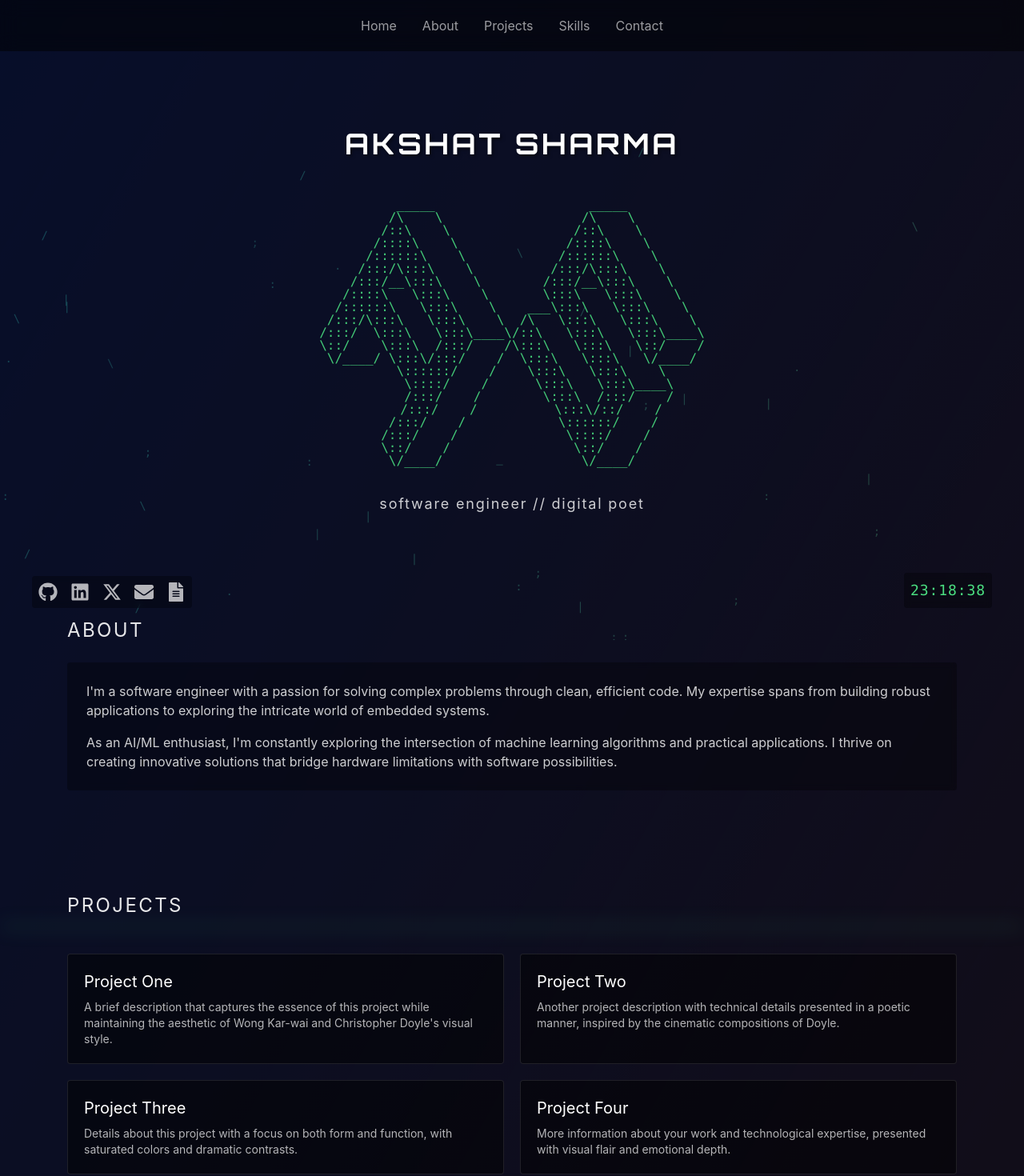
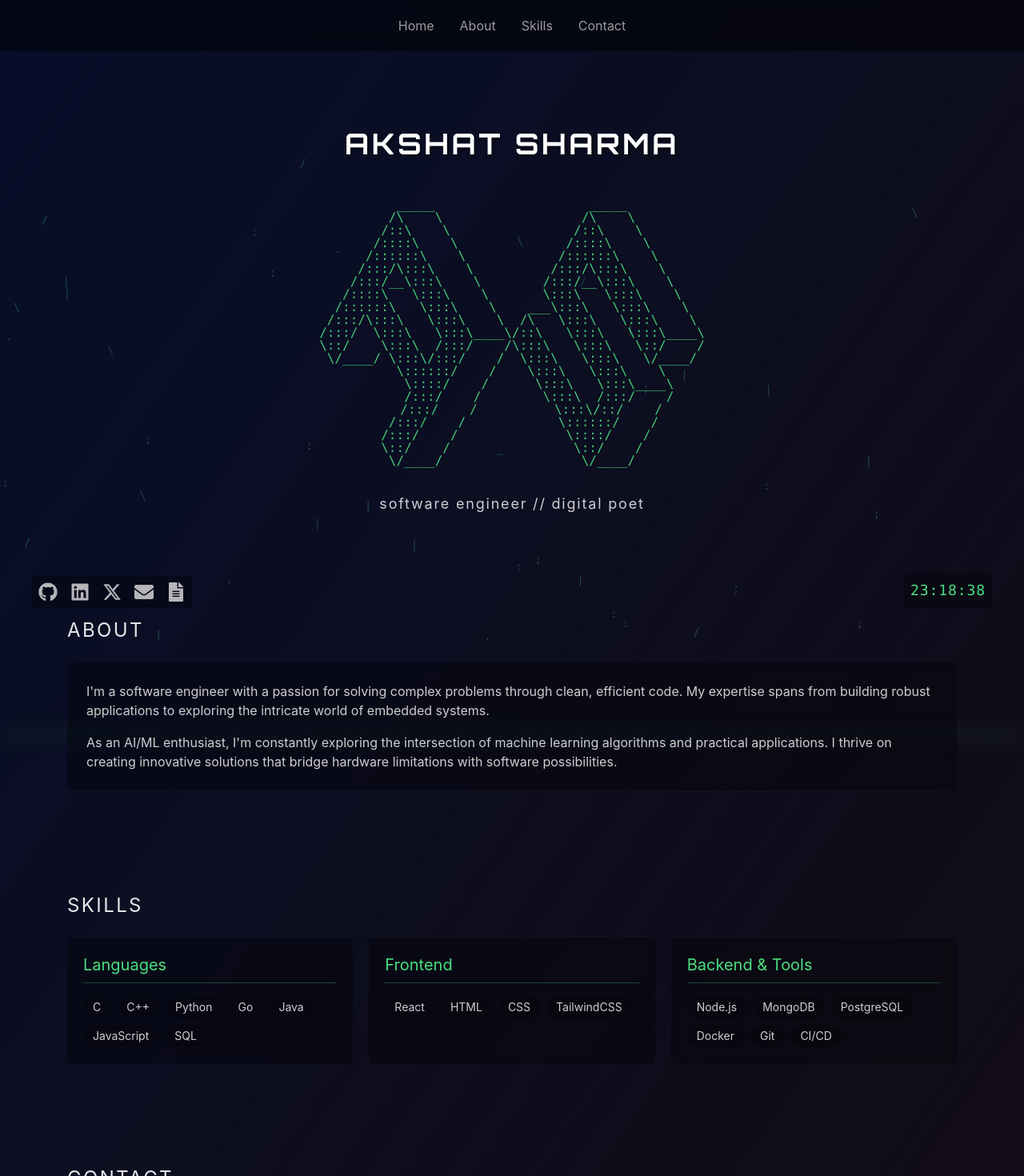
Before and after one commit to Cyoger/akshatsharma.com, a React (Create React App) app: page / in a window 1280 px wide. Shown: the top 1470 px of the page at 80% size. Built offline with nearby package versions, Linux system fonts and the light colour scheme.

Commit message:
some more fixes, commented out projects section for now

```diff
--- a/src/App.jsx
+++ b/src/App.jsx
@@ -92,7 +92,7 @@ function App() {
 
         {/* Projects Section */}
 
-        <ProjectsSection />
+        {/* <ProjectsSection /> */}
 
 
 
--- a/src/components/Navigation.jsx
+++ b/src/components/Navigation.jsx
@@ -21,7 +21,7 @@ const Navigation = () => {
         <div className="container max-w-6xl mx-auto px-4 flex justify-center space-x-8">
           <a href="#home" className="text-white/60 hover:text-green-400 hover:border-b hover:border-green-400/50 py-1 transition-all duration-300">Home</a>
           <a href="#about" className="text-white/60 hover:text-green-400 hover:border-b hover:border-green-400/50 py-1 transition-all duration-300">About</a>
-          <a href="#projects" className="text-white/60 hover:text-green-400 hover:border-b hover:border-green-400/50 py-1 transition-all duration-300">Projects</a>
+          {/* <a href="#projects" className="text-white/60 hover:text-green-400 hover:border-b hover:border-green-400/50 py-1 transition-all duration-300">Projects</a> */}
           <a href="#skills" className="text-white/60 hover:text-green-400 hover:border-b hover:border-green-400/50 py-1 transition-all duration-300">Skills</a>
           <a href="#contact" className="text-white/60 hover:text-green-400 hover:border-b hover:border-green-400/50 py-1 transition-all duration-300">Contact</a>
         </div>
@@ -46,13 +46,13 @@ const Navigation = () => {
           >
             About
           </a>
-          <a
+          {/* <a
             href="#projects"
             className="text-white/80 text-2xl hover:text-green-400 transition-all duration-300"
             onClick={() => setIsOpen(false)}
           >
             Projects
-          </a>
+          </a> */}
           <a
             href="#skills"
             className="text-white/80 text-2xl hover:text-green-400 transition-all duration-300"
--- a/src/components/ProjectsSection.jsx
+++ b/src/components/ProjectsSection.jsx
@@ -5,8 +5,8 @@ const ProjectsSection = () => {
   const projects = [
     {
       id: 1,
-      title: 'Project One',
-      description: 'A brief description that captures the essence of this project while maintaining the aesthetic of Wong Kar-wai and Christopher Doyle\'s visual style.'
+      title: 'Application of GANs in Resistance Spot Welding',
+      description: 'Explored synthetic data generation using Generative Adversarial Networks such as DCGAN, WGAN, and Pix2Pix GAN. This project compared different architectures to assess their effectiveness in generating realistic Ultrasonic Resistance Spot Welds, enhancing data augmentation, and assist in improving deep learning applications.'
     },
     {
       id: 2,
```
